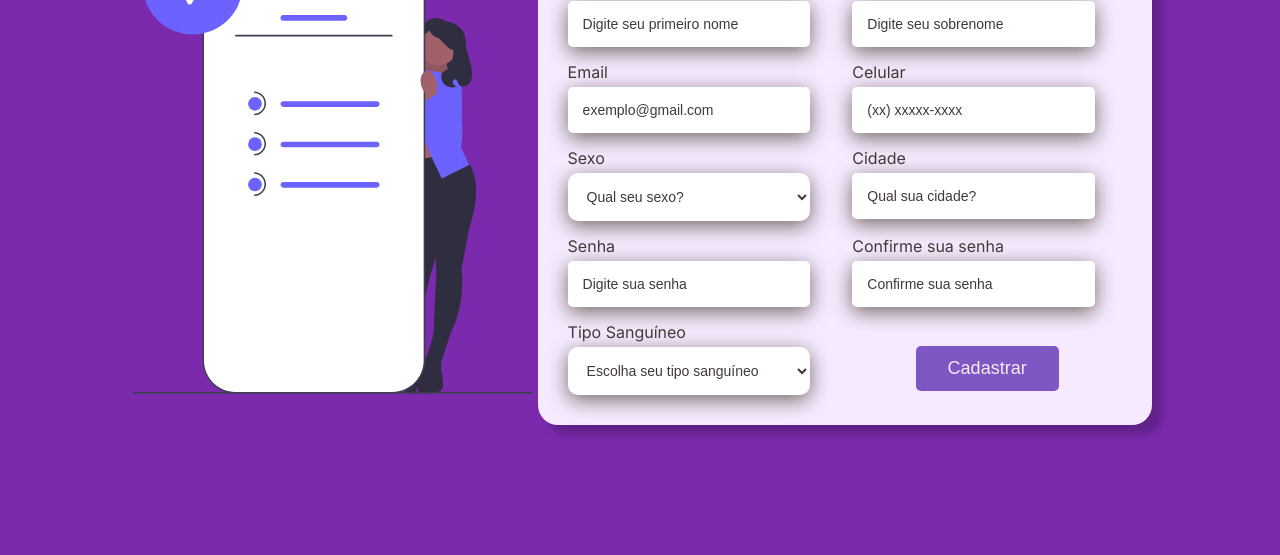
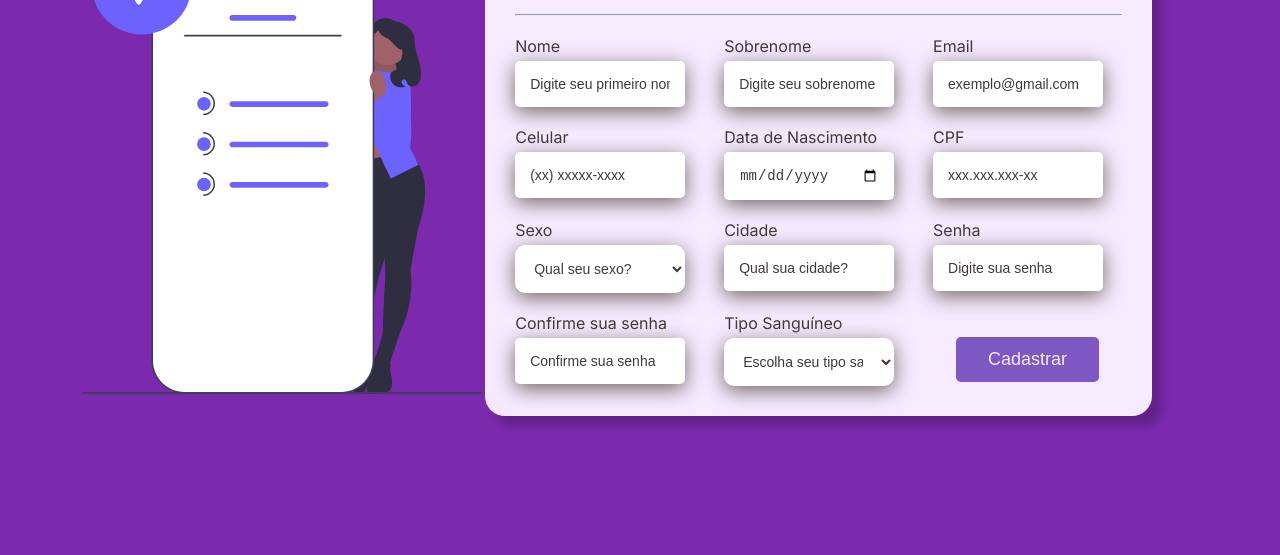
Before and after one commit to josimallmann/doe-vida, a plain HTML site: page register.html in a window 1280 px wide. Shown: the part 245-800 px from the top of the page. Drawn offline with nearby package versions, Linux system fonts and the light colour scheme.

Commit message:
adição cadastro

```diff
--- a/register.html
+++ b/register.html
@@ -45,6 +45,16 @@
                     <label for="number">Celular</label>
                     <br>
                     <input id="number" type="tel" name="number" placeholder="(xx) xxxxx-xxxx" required>
+                </div>
+                <div class="input-wrapper">
+                    <label for="date">Data de Nascimento</label>
+                    <br>
+                    <input id="date" type="date" name="date" required>
+                </div>
+                <div class="input-wrapper">
+                    <label for="cpf">CPF</label>
+                    <br>
+                    <input id="cpf" type="text" name="cpf" placeholder="xxx.xxx.xxx-xx" required>
                 </div>
                 <div class="input-wrapper">
                     <label for="gender">Sexo</label>
--- a/style-register.css
+++ b/style-register.css
@@ -35,16 +35,18 @@ main {
     width: 80vw;
     height: 80vh;
     display: flex;
+    justify-content: center;
+    align-items: center;
+    gap: 5rem;
 }
 
 .register-left {
-    width: 40%;
+    width: 30%;
     display: flex;
     flex-direction: column;
     justify-content: center;
     align-items: center;
     background-color: transparent;
-    padding: 1rem;
 }
 
 .register-left .register-image{
@@ -52,7 +54,7 @@ main {
 }
 
 .register-right {
-    width: 60%;
+    width: 70%;
     height: fit-content;
     background-color: var(--color5);
     padding: 3rem;
@@ -102,9 +104,9 @@ button:hover {
 form {
     margin-top: 2rem;
     display: grid;
-    grid-template-columns: 1fr 1fr;
+    grid-template-columns: 1fr 1fr 1fr;
     grid-template-rows: auto;
-    gap: 1.5rem;
+    gap: 2rem;
 }
 
 label {
@@ -167,6 +169,7 @@ select {
     }
 
     form {
+        grid-template-columns: 1fr 1fr;
         gap: 0.3rem;
     }
 }
```
Also changed, not shown: 1 other file.
